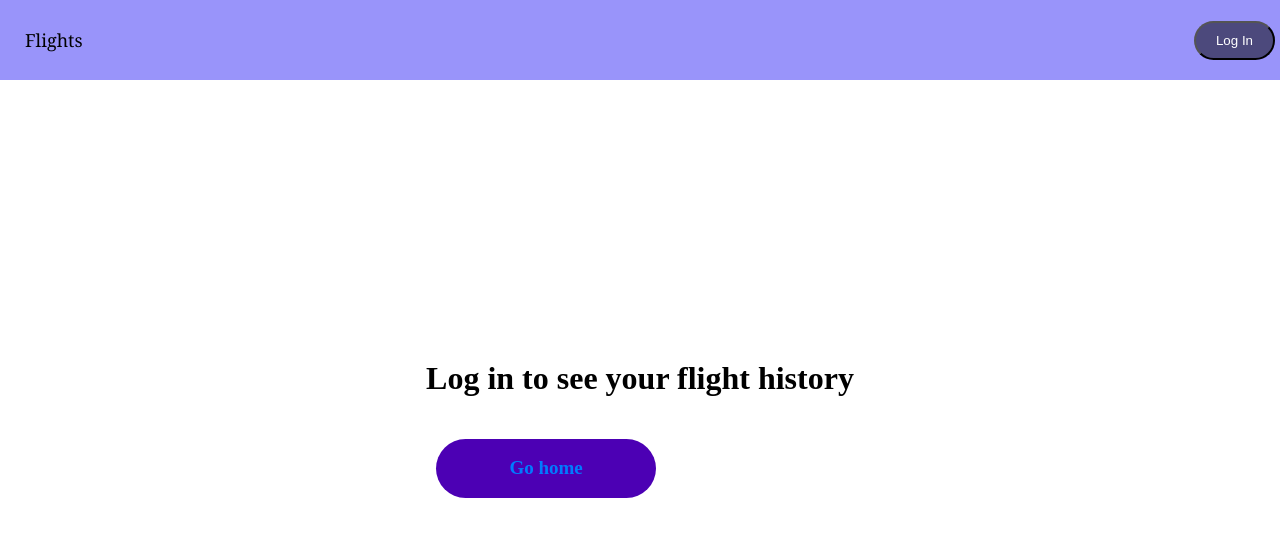
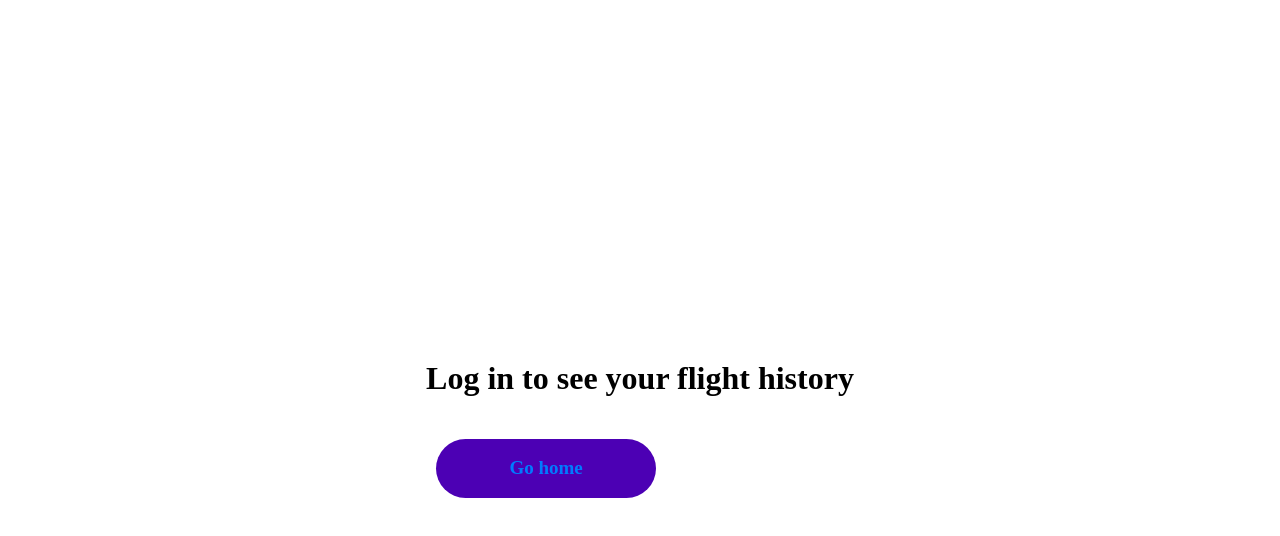
Before and after one commit to Cinaraa/FrontArquiSiss, a React (Vite) app: page /historial in a window 1280 px wide. Shown: the top 536 px of the page. Built offline with nearby package versions, Linux system fonts and the light colour scheme.

Commit message:
más mejoras

```diff
--- a/src/common/Routing.jsx
+++ b/src/common/Routing.jsx
@@ -16,7 +16,7 @@ function Routing() {
 
   return (
     <BrowserRouter>
-      <NavBar isLoggedIn={isAuthenticated} logout={logout} />
+      {/* <NavBar isLoggedIn={isAuthenticated} logout={logout} /> */}
       <Routes>
         <Route path={"/"} element={<App />}/>
         <Route path={"/perfil"} element={<Profileinfo />}/>
```
